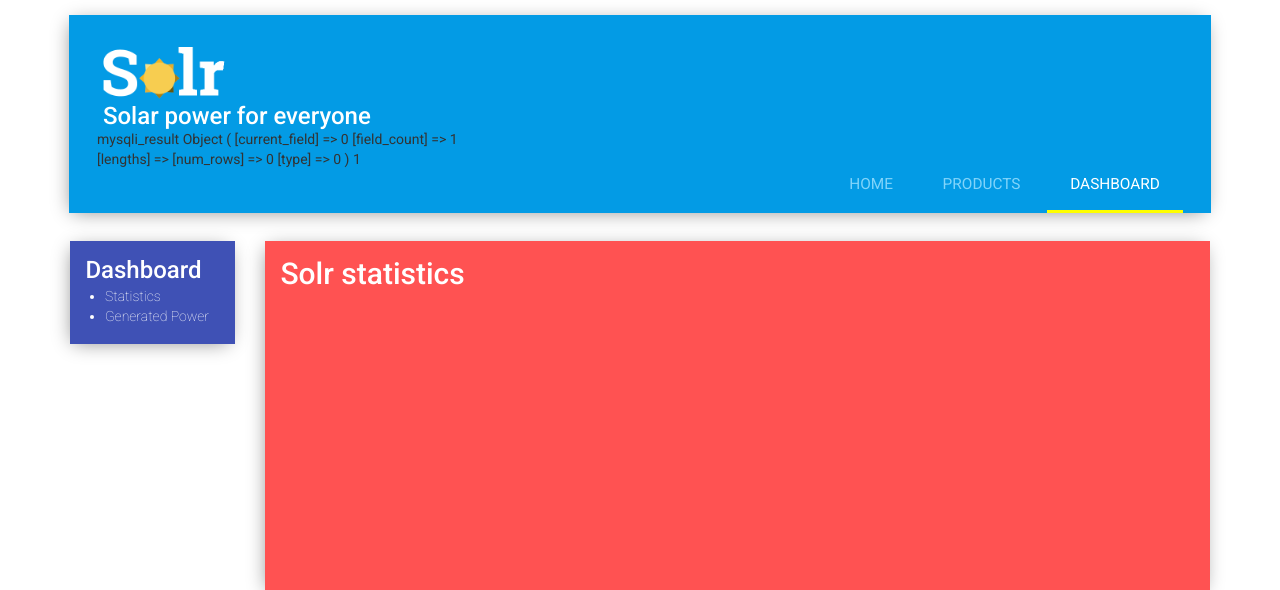
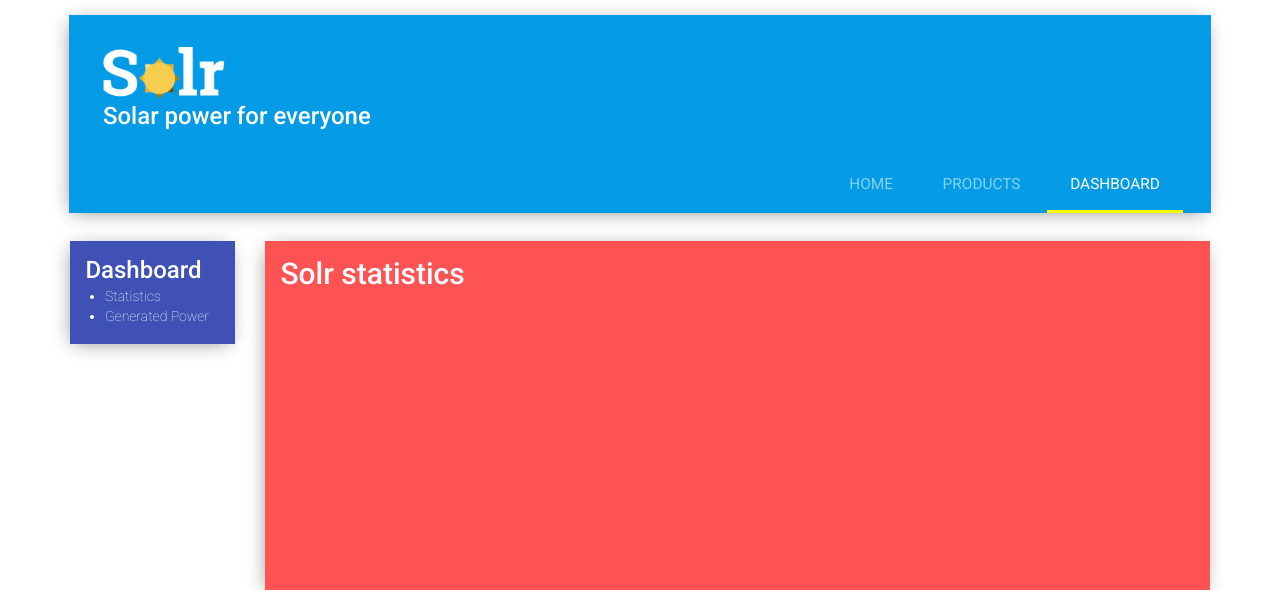
Before and after one commit to sharppaul/solr, a PHP site: page /dash.php in a window 1280 px wide. Shown: the top 590 px of the page. Run offline with PHP 8.4, Linux system fonts and the light colour scheme; data that the repository does not hold is empty.

Commit message:
removed unneccesary echo in dash.php

```diff
--- a/html/dash.php
+++ b/html/dash.php
@@ -80,7 +80,6 @@
     	            echo("Connection failed: " . $conn->connect_error);
                 }
                 $result = $conn->query("SELECT * FROM data ORDER BY time DESC LIMIT 30;");
-                echo print_r($result);
                 /* If we have to retrieve large amount of data we use MYSQLI_USE_RESULT */
                 if ($result->num_rows > 0) {
 
```
